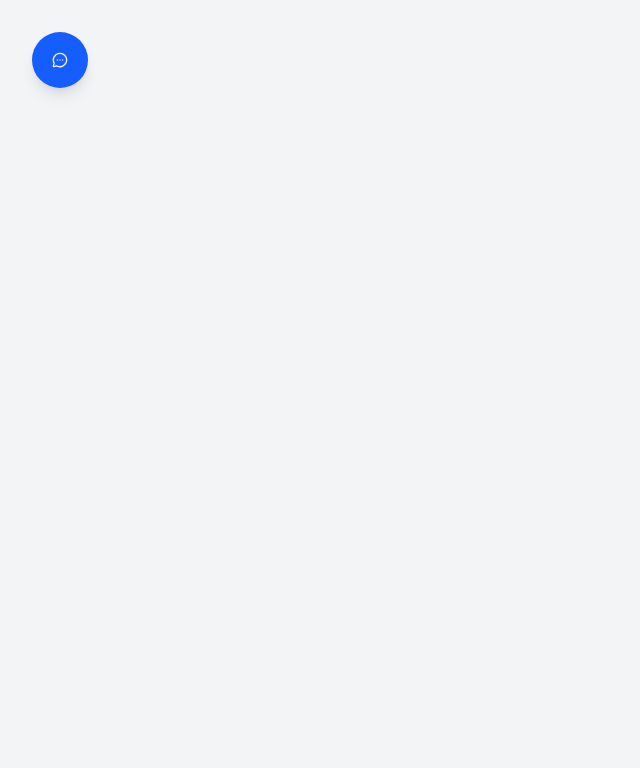
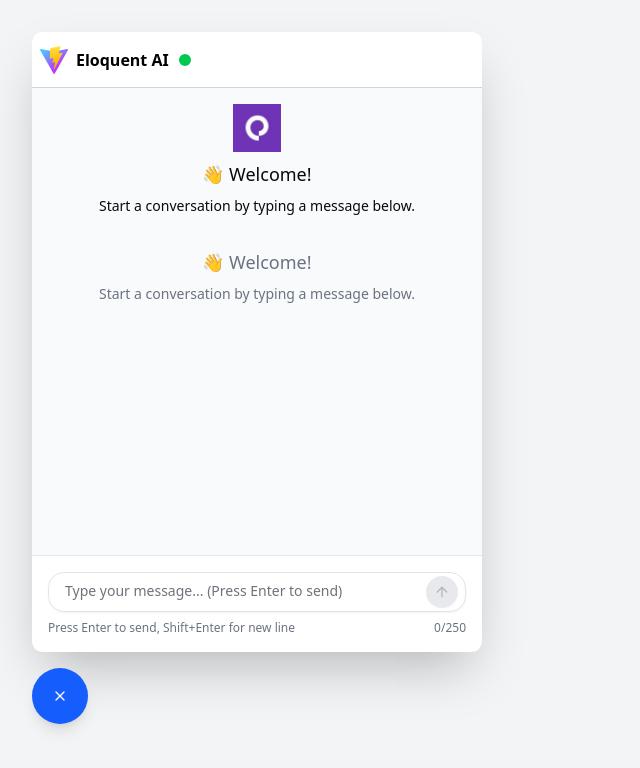
Before and after one commit to MBWF/chat-widget, a React (Vite) app: page / in a window 1280 px wide. Shown: the top 768 px of the page, without its empty margins (0-640 px from the left). Built offline with nearby package versions, Linux system fonts and the light colour scheme.

Commit message:
style: fix primary colors and spacinh

```diff
--- a/src/App.tsx
+++ b/src/App.tsx
@@ -3,7 +3,24 @@ import { ChatWidget } from "./components/chatWidget";
 function App() {
   return (
     <div className="min-h-screen bg-gray-100 p-8">
-      <ChatWidget isOnline={true} isMaintenanceMode={false} />
+      <ChatWidget
+        agentName="Eloquent AI"
+        isOnline={true}
+        isMaintenanceMode={false}
+        introductionWrapper={
+          <div className="flex flex-col gap-2 w-full justify-center items-center mt-4">
+            <img
+              src="/eloquent-ai-logo.jpg"
+              alt="Eloquent AI Logo"
+              className="w-12 h-12"
+            />
+            <p className="text-lg font-medium">👋 Welcome!</p>
+            <p className="text-sm">
+              Start a conversation by typing a message below.
+            </p>
+          </div>
+        }
+      />
     </div>
   );
 }
--- a/src/components/chatWidget/chat-open/index.tsx
+++ b/src/components/chatWidget/chat-open/index.tsx
@@ -1,31 +1,22 @@
-import { Button, StatusBadge } from "@/components/ui";
 import { useChat } from "@/hooks/useChat";
-import { XIcon } from "lucide-react";
 import { Messages } from "../messages";
 import { ChatInput } from "./chat-input";
+import { StatusBadge } from "@/components/ui";
 
 type ChatOpenProps = {
   introductionWrapper?: React.ReactNode;
+  agentName: string;
 };
 
-export function ChatOpen({ introductionWrapper }: ChatOpenProps) {
-  const { isMaintenanceMode, toggleWidget } = useChat();
+export function ChatOpen({ introductionWrapper, agentName }: ChatOpenProps) {
+  const { isMaintenanceMode } = useChat();
 
   return (
     <div className="bg-white mb-4 w-80 h-96 rounded-lg shadow-2xl flex flex-col overflow-hidden sm:w-[450px] sm:h-[620px]">
-      <header className="border-b border-slate-300 p-4 flex items-center justify-between">
-        <div className="flex items-center gap-2">
-          <StatusBadge />
-          <span className="text-black font-bold">Eloquent AI</span>
-        </div>
-        <Button
-          size="icon"
-          variant="ghost"
-          onClick={toggleWidget}
-          aria-label="Close chat"
-        >
-          <XIcon className="w-5 h-5" />
-        </Button>
+      <header className="border-b border-slate-300 p-2 flex items-center gap-2 h-14">
+        <img src="/vite.svg" alt="Eloquent AI Logo" className="w-7 h-7" />
+        <span className="text-black font-bold">{agentName}</span>
+        <StatusBadge />
       </header>
 
       {isMaintenanceMode && (
@@ -37,12 +28,9 @@ export function ChatOpen({ introductionWrapper }: ChatOpenProps) {
         </div>
       )}
 
-      <section className="flex-1 flex flex-col bg-gray-50 overflow-hidden">
-        {introductionWrapper ? (
-          <div className="p-4">{introductionWrapper}</div>
-        ) : (
-          <Messages />
-        )}
+      <section className="flex-1 flex flex-col gap-4 bg-gray-50 overflow-hidden">
+        {introductionWrapper}
+        <Messages />
       </section>
 
       <ChatInput />
--- a/src/components/chatWidget/index.tsx
+++ b/src/components/chatWidget/index.tsx
@@ -4,13 +4,17 @@ import { ChatOpen } from "./chat-open";
 import { FloattingButton } from "./floatting-button";
 
 type ChatWidgetProps = {
+  agentName: string;
   isOnline?: boolean;
   isMaintenanceMode?: boolean;
+  introductionWrapper?: React.ReactNode;
 };
 
 export function ChatWidget({
+  agentName,
   isOnline = true,
   isMaintenanceMode = false,
+  introductionWrapper,
 }: ChatWidgetProps) {
   const { isOpen, setOnlineStatus, setMaintenanceMode } = useChat();
 
@@ -23,9 +27,14 @@ export function ChatWidget({
   }, [isMaintenanceMode, setMaintenanceMode]);
 
   return (
-    <div>
-      {isOpen && <ChatOpen />}
+    <>
+      {isOpen && (
+        <ChatOpen
+          introductionWrapper={introductionWrapper}
+          agentName={agentName}
+        />
+      )}
       <FloattingButton />
-    </div>
+    </>
   );
 }
--- a/src/components/chatWidget/messages/components/message-bubble/index.tsx
+++ b/src/components/chatWidget/messages/components/message-bubble/index.tsx
@@ -1,4 +1,6 @@
+import { cn } from "@/lib/utils";
 import type { Message } from "@/types";
+import { handleMessageStyle } from "@/utils/handle-styling";
 
 interface MessageBubbleProps {
   message: Message;
@@ -8,22 +10,22 @@ export function MessageBubble({ message }: MessageBubbleProps) {
   const isUser = message.sender === "user";
 
   return (
-    <div className={`flex ${isUser ? "justify-end" : "justify-start"} mb-4`}>
+    <div className={cn("flex mb-4", isUser ? "justify-end" : "justify-start")}>
       <div
-        className={`max-w-[80%] px-4 py-2 rounded-lg ${
-          isUser
-            ? "bg-blue-600 text-white rounded-br-sm"
-            : "bg-gray-200 text-gray-800 rounded-bl-sm"
-        }`}
+        className={cn(
+          "max-w-[80%] px-4 py-2 rounded-lg",
+          handleMessageStyle(isUser)
+        )}
       >
         <span className="text-xs font-bold capitalize">{message.sender}</span>
         <p className="text-sm whitespace-pre-wrap break-words">
           {message.content}
         </p>
         <p
-          className={`text-xs mt-1 ${
+          className={cn(
+            "text-xs mt-1",
             isUser ? "text-blue-100" : "text-gray-500"
-          }`}
+          )}
         >
           {new Date(message.timestamp).toLocaleTimeString([], {
             hour: "2-digit",
--- a/src/components/chatWidget/messages/index.tsx
+++ b/src/components/chatWidget/messages/index.tsx
@@ -16,9 +16,6 @@ export function Messages() {
 
   return (
     <div className="flex-1 overflow-y-auto p-4 space-y-2">
-      <div className="w-full flex flex-col items-center justify-center">
-        <span>Eloquent AI</span>
-      </div>
       {messages.length === 0 && !isMaintenanceMode ? (
         <EmptyState />
       ) : (
--- a/src/components/ui/button.tsx
+++ b/src/components/ui/button.tsx
@@ -1,7 +1,7 @@
 import { type VariantProps } from "class-variance-authority";
 
 import { cn } from "@/lib/utils";
-import { buttonVariants } from "./utils";
+import { buttonVariants } from "@/utils/button-variants";
 
 function Button({
   className,
--- a/src/components/ui/index.ts
+++ b/src/components/ui/index.ts
@@ -1,4 +1,3 @@
 export { Button } from "./button";
 export { Textarea } from "./textarea";
 export { StatusBadge } from "./status-badge";
-export { buttonVariants } from "./utils";
--- a/src/index.css
+++ b/src/index.css
@@ -11,7 +11,7 @@
   --card-foreground: oklch(0.141 0.005 285.823);
   --popover: oklch(1 0 0);
   --popover-foreground: oklch(0.141 0.005 285.823);
-  --primary: oklch(0.606 0.25 292.717);
+  --primary: oklch(0.4742 0.1955 299.55);
   --primary-foreground: oklch(0.969 0.016 293.756);
   --secondary: oklch(0.967 0.001 286.375);
   --secondary-foreground: oklch(0.21 0.006 285.885);
--- a/src/stores/chatStore.ts
+++ b/src/stores/chatStore.ts
@@ -3,7 +3,7 @@ import { persist } from "zustand/middleware";
 import type { Message, ChatContextType, ChatState } from "@/types";
 
 const initialState: ChatState = {
-  isOpen: false,
+  isOpen: true,
   isOnline: true,
   isLoading: false,
   isMaintenanceMode: false,
--- a/src/utils/handle-styling.tsx
+++ b/src/utils/handle-styling.tsx
@@ -18,3 +18,10 @@ export const handleColor = ({ isOnline = true, isMaintenanceMode = false }) => {
   if (isMaintenanceMode) return "bg-yellow-500";
   return isOnline ? "bg-blue-600" : "bg-gray-500";
 };
+
+export const handleMessageStyle = (isUser: boolean) => {
+  if (isUser) {
+    return "bg-primary text-white rounded-br-sm";
+  }
+  return "bg-gray-200 text-gray-800 rounded-bl-sm";
+};
```
Also changed, not shown: public/eloquent-ai-logo.jpg (added), src/utils/button-variants.ts (renamed from src/components/ui/utils.ts).
